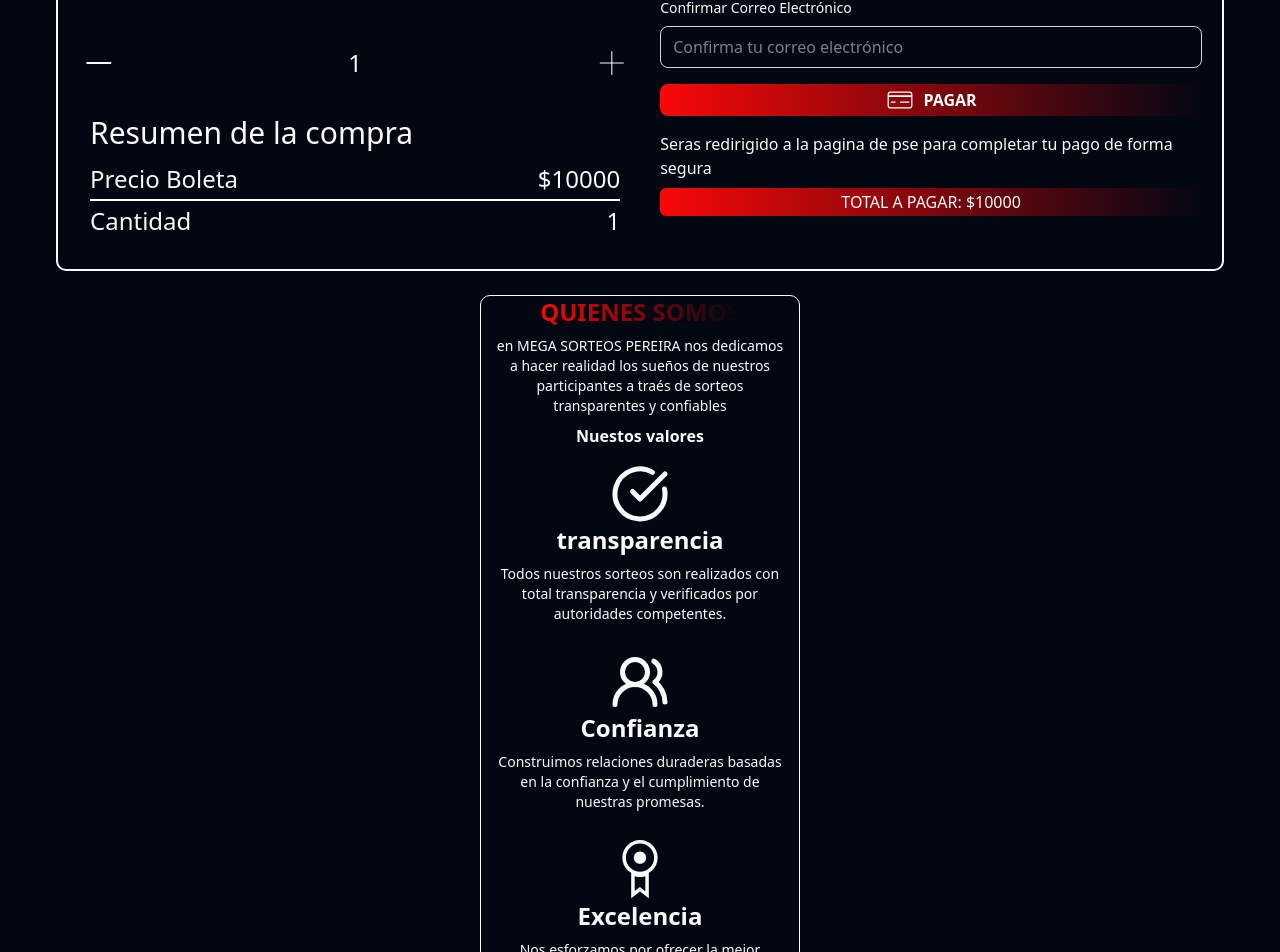
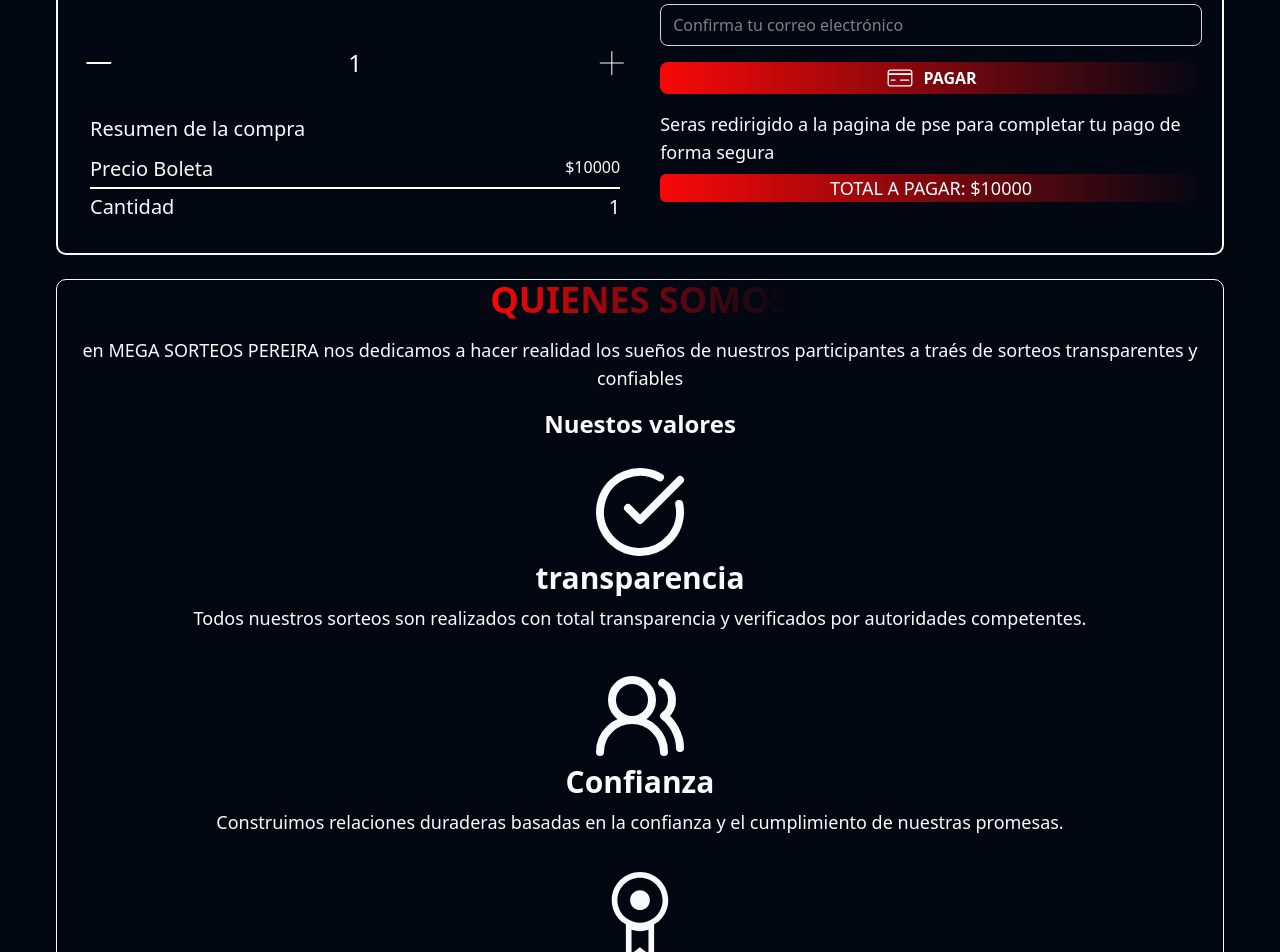
Before and after one commit to juancho391/mega_sorteos_pereira, a Next.js app: page / in a window 1280 px wide. Shown: the part 1213-2165 px from the top of the page. Built offline with nearby package versions, Linux system fonts and the light colour scheme.

Commit message:
diseño response para el about y el footer

```diff
--- a/components/Header.tsx
+++ b/components/Header.tsx
@@ -1,8 +1,10 @@
 export default function Header() {
   return (
     <div className="space-x-1 border-b-1 border-brandYellow w-full h-14 flex items-center justify-center">
-      <span className="text-brandYellow text-2xl">MEGA SORTEOS</span>
-      <span className="text-brandRed text-2xl">PEREIRA</span>
+      <span className="text-brandYellow text-2xl sm:text-3xl">
+        MEGA SORTEOS
+      </span>
+      <span className="text-brandRed text-2xl sm:text-3xl">PEREIRA</span>
     </div>
   );
 }
--- a/components/about.tsx
+++ b/components/about.tsx
@@ -5,30 +5,38 @@
 
 export default function About() {
   return (
-    <div className="w-80 border-1 border-brandYellow rounded-lg h-full px-3 flex flex-col items-center gap-2">
-      <span className="text-2xl inline-block font-extrabold bg-gradient-to-r from-brandRed to to-brandYellow bg-clip-text text-transparent">
+    <div className="w-80 border-1 border-brandYellow rounded-lg h-full px-3 flex flex-col items-center gap-2 sm:w-full sm:gap-4">
+      <span className="text-2xl inline-block font-extrabold bg-gradient-to-r from-brandRed to to-brandYellow bg-clip-text text-transparent sm:text-4xl">
         QUIENES SOMOS
       </span>
-      <span className="inline-block text-center font-light text-sm">
+      <span className="inline-block text-center font-light text-sm sm:text-lg">
         en <span className="text-brandYellow">MEGA SORTEOS PEREIRA</span> nos
         dedicamos a hacer realidad los sueños de nuestros participantes a traés
         de sorteos transparentes y confiables
       </span>
-      <span className="inline-block font-extrabold">Nuestos valores</span>
+      <span className="inline-block font-extrabold sm:text-2xl">
+        Nuestos valores
+      </span>
       <CardValues
         text="Todos nuestros sorteos son realizados con total transparencia y verificados por autoridades competentes."
         name="transparencia"
-        icon={<LuCircleCheckBig className="text-brandYellow text-6xl" />}
+        icon={
+          <LuCircleCheckBig className="text-brandYellow text-6xl sm:text-8xl" />
+        }
       />
       <CardValues
         text="Construimos relaciones duraderas basadas en la confianza y el cumplimiento de nuestras promesas."
         name="Confianza"
-        icon={<LuUsersRound className="text-brandYellow text-6xl" />}
+        icon={
+          <LuUsersRound className="text-brandYellow text-6xl sm:text-8xl" />
+        }
       />
       <CardValues
         text="Nos esforzamos por ofrecer la mejor experiencia y los premios más atractivos del mercado."
         name="Excelencia"
-        icon={<TfiMedallAlt className="text-brandYellow text-6xl" />}
+        icon={
+          <TfiMedallAlt className="text-brandYellow text-6xl sm:text-8xl" />
+        }
       />
     </div>
   );
--- a/components/ui/CardSummary.tsx
+++ b/components/ui/CardSummary.tsx
@@ -6,17 +6,15 @@
 export default function CardSummary(props: infoSummary) {
   return (
     <div className="w-full bg-brandGray rounded-lg h-full p-2">
-      <span className="inline-block mb-3 sm:text-3xl">
-        Resumen de la compra
-      </span>
+      <span className="inline-block mb-3 sm:text-xl">Resumen de la compra</span>
       <div className="w-full flex justify-between mb-1">
-        <span className="sm:text-2xl">Precio Boleta</span>
-        <span className="sm:text-2xl">${props.ticketPrice}</span>
+        <span className="sm:text-xl">Precio Boleta</span>
+        <span className="sm:text- xl">${props.ticketPrice}</span>
       </div>
       <div className="w-full bg-white h-0.5"></div>
       <div className="w-full flex justify-between mt-1">
-        <span className="sm:text-2xl">Cantidad</span>
-        <span className="sm:text-2xl">{props.quantity}</span>
+        <span className="sm:text-xl">Cantidad</span>
+        <span className="sm:text-xl">{props.quantity}</span>
       </div>
     </div>
   );
--- a/components/ui/CardValues.tsx
+++ b/components/ui/CardValues.tsx
@@ -8,8 +8,8 @@
   return (
     <div className="flex flex-col items-center mb-3">
       <div className="mt-2">{icon}</div>
-      <h3 className="font-bold text-2xl">{name}</h3>
-      <p className="text-sm text-center mt-2">{text}</p>
+      <h3 className="font-bold text-2xl sm:text-3xl">{name}</h3>
+      <p className="text-sm text-center mt-2 sm:text-lg">{text}</p>
     </div>
   );
 }
--- a/components/ui/CheckBuy.tsx
+++ b/components/ui/CheckBuy.tsx
@@ -1,11 +1,11 @@
 export default function CheckBuy() {
   return (
-    <div className="w-full bg-brandGray rounded-lg p-2">
-      <span>
+    <div className="w-full bg-brandGray rounded-lg p-2 sm:h-full">
+      <span className="sm:text-lg">
         Seras redirigido a la pagina de pse para completar tu pago de forma
         segura
       </span>
-      <div className="w-full bg-linear-to-r from-brandRed to-brandYellow rounded-sm h-7 text-center flex  items-center justify-center font-light mt-2 ">
+      <div className="w-full bg-linear-to-r from-brandRed to-brandYellow rounded-sm h-7 text-center flex  items-center justify-center font-light mt-2 sm:text-lg sm:mb-5">
         TOTAL A PAGAR: $10000
       </div>
     </div>
```
